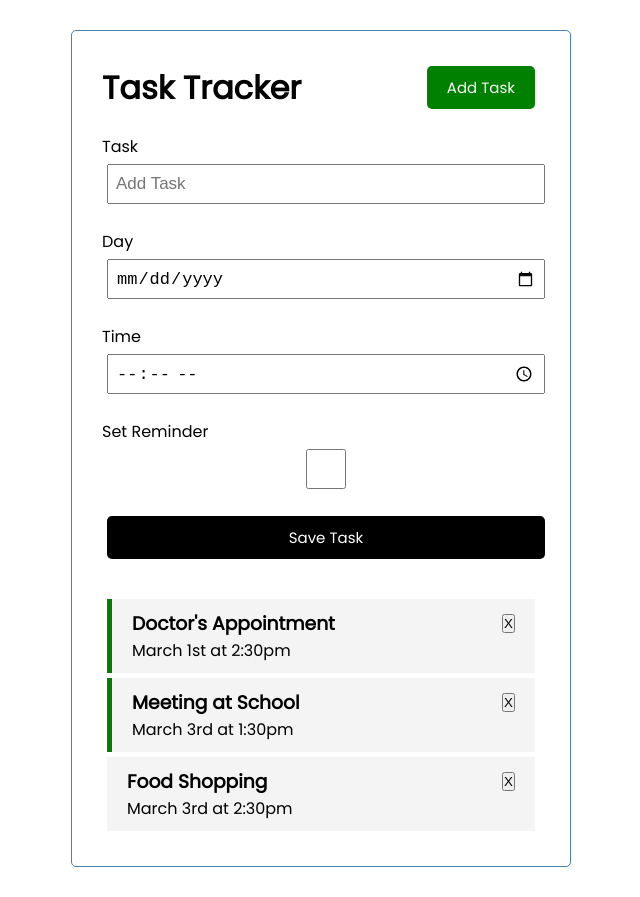
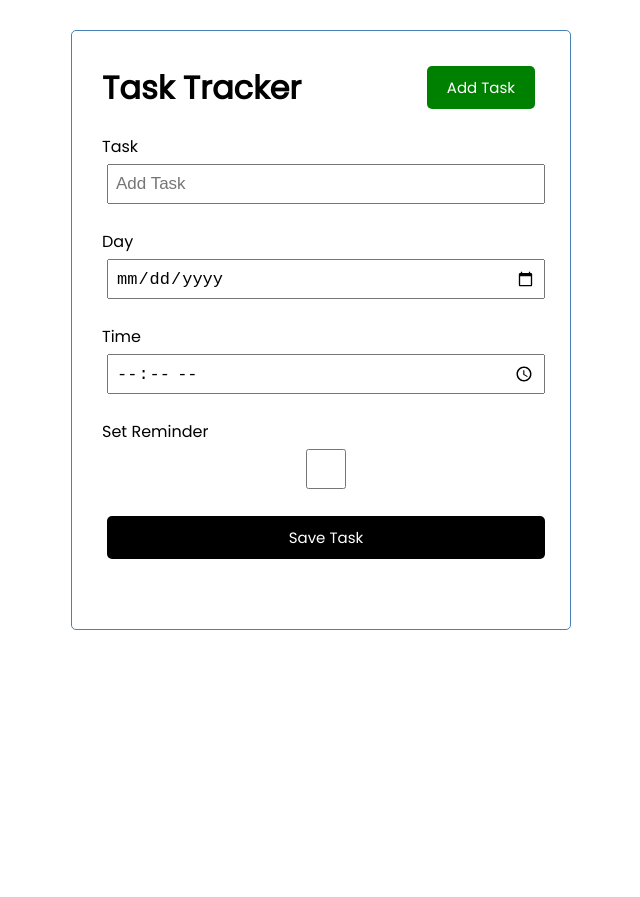
Before and after one commit to 06kaylee/vue-task-app, a Vue app: page / in a window 1280 px wide. Shown: the whole page, without its empty margins (319-959 px from the left). After the commit the page ends 800 px from the top, so only its background shows below. Built offline with nearby package versions, Linux system fonts and the light colour scheme.

Commit message:
No Defaults
Got rid of the default values, since it conflicts with the new format for the input. However, we can just ignore this.

```diff
--- a/src/App.vue
+++ b/src/App.vue
@@ -35,28 +35,6 @@ export default {
     toggleReminder(id) {
       this.tasks = this.tasks.map((task) => task.id === id ? {...task, reminder: !task.reminder} : task);
     }
-  },
-  created() {
-    this.tasks = [
-      {
-        id: 1,
-        text: "Doctor's Appointment",
-        day: "March 1st at 2:30pm",
-        reminder: true
-      },
-      {
-        id: 2,
-        text: "Meeting at School",
-        day: "March 3rd at 1:30pm",
-        reminder: true
-      },
-      {
-        id: 3,
-        text: "Food Shopping",
-        day: "March 3rd at 2:30pm",
-        reminder: false
-      }
-    ]
   }
 }
 </script>
```
